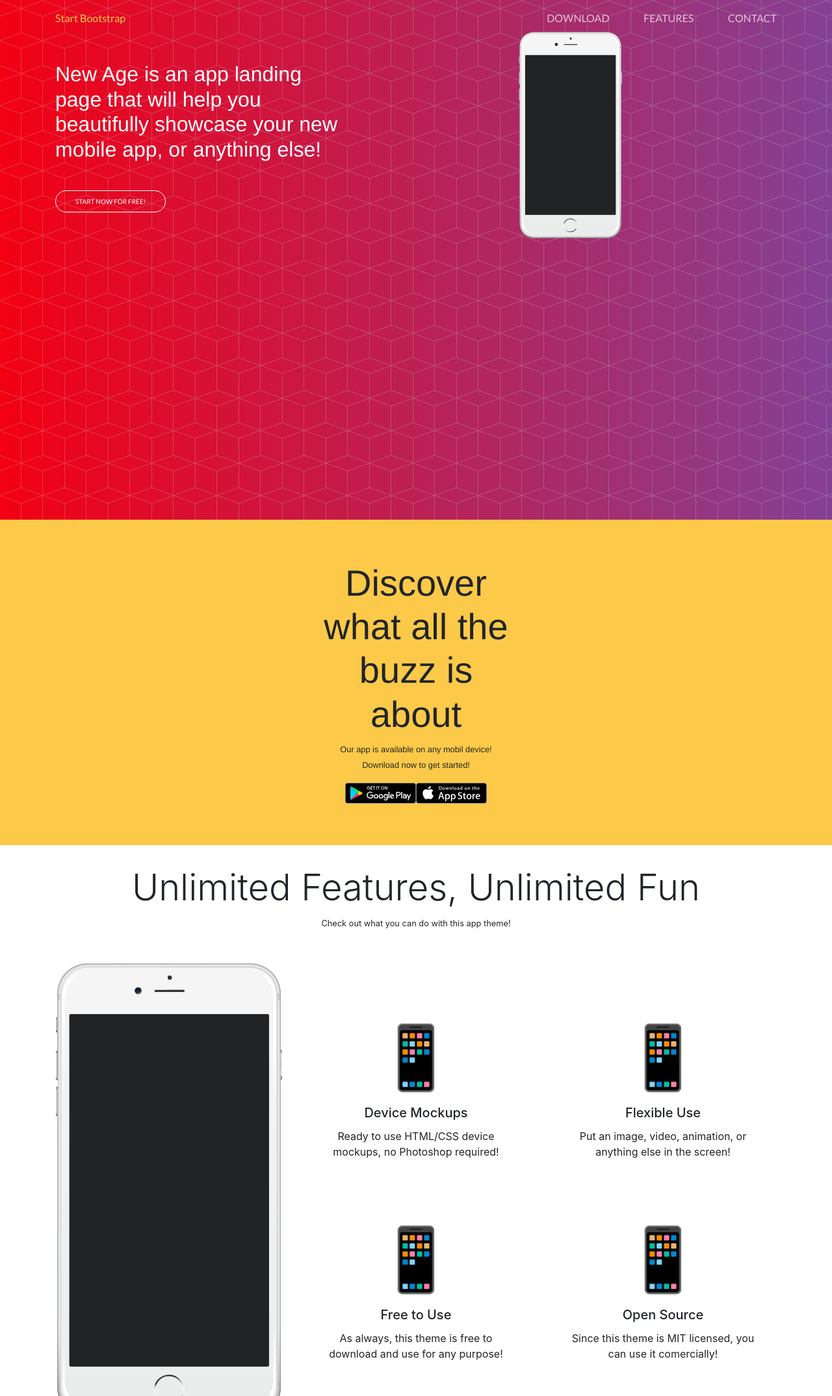
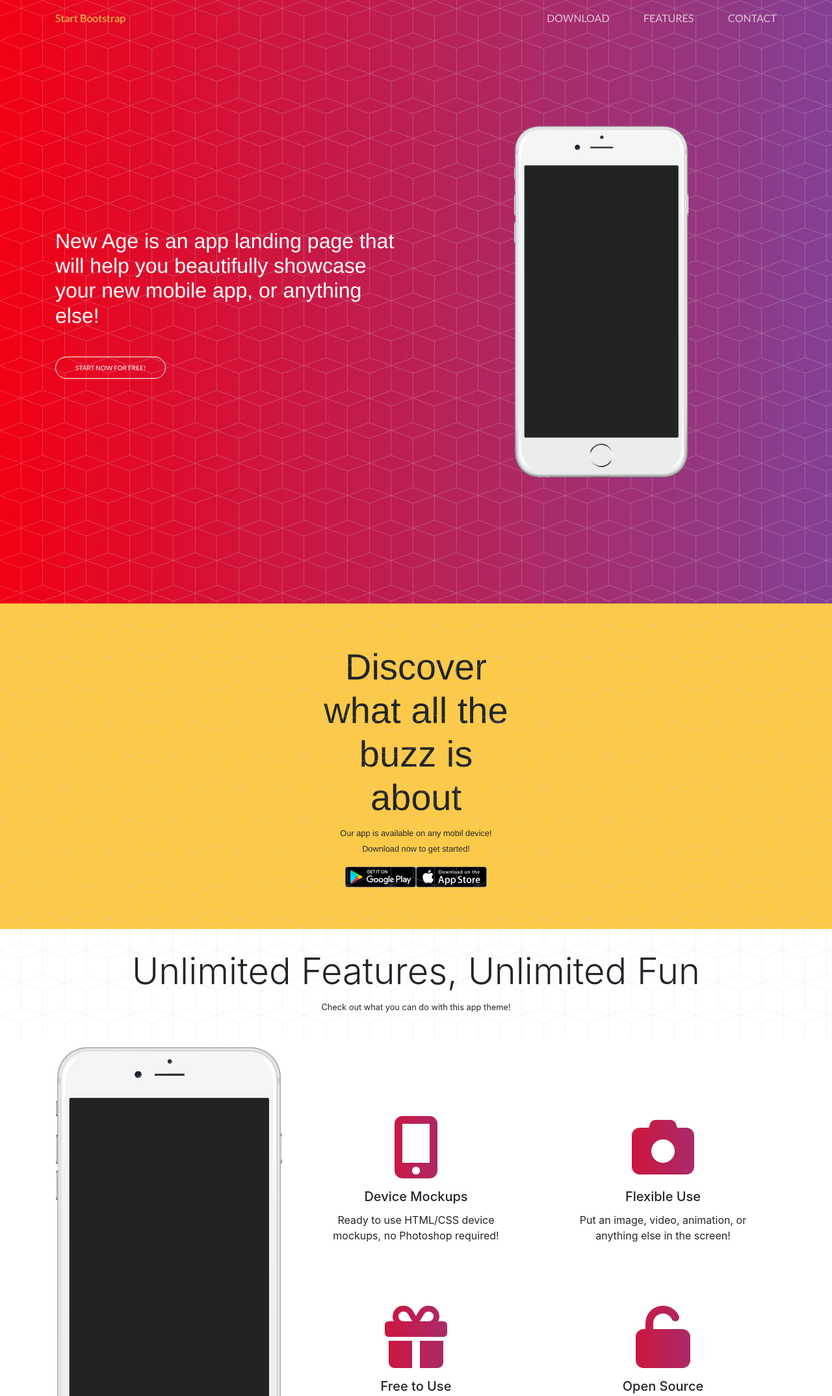
Before and after one commit to Strukturavaltas-03-Frontend-2022/bs-projekt-sitebuilding-bankiszabolcs, a website: page index.html in a window 1280 px wide. Shown: the top 2149 px of the page at 65% size. Drawn offline with nearby package versions, Linux system fonts and the light colour scheme; a web font is replaced by a local one.

Commit message:
nincs kész

```diff
--- a/index.html
+++ b/index.html
@@ -10,16 +10,16 @@
     />
     <link rel="stylesheet" href="style.css" />
     <title>Sitebuilding project</title>
+    <script src="https://kit.fontawesome.com/349ba3caad.js" crossorigin="anonymous"></script>
   </head>
   <body>
-    <div id="firstPage" class="container-fluid py-2 vh-100 px-0">
+    <div id="firstPage" class="container-fluid pt-2  pb-5 px-0">
             <nav class="navbar">
                 <div class="container">
                     <div class="navbar__left">
                         <a href="#" class="start"> Start Bootstrap</a>
                     </div>
                     <div class="navbar__right ">
-
                         <a class="mr-5  menu--item" href="#">Download</a>
                         <a class="mr-5  menu--item" href="#">Features</a>
                         <a class="menu--item" href="#">Contact</a>
@@ -27,20 +27,17 @@
                     </div>
                 </div>
             </nav>
-
-         <main>
-            <div class="container vh-100">
-                <div class="row align-items-center">
-                    <div class="col-lg-5">
+            <div class="container ">
+                <div class="row my-5">
+                    <div class="col-lg-6  my-auto">
                         <h1 class="h2 paragraph mb-5">New Age is an app landing page that will help you beautifully showcase your new mobile app, or anything else!</h1>
                         <div class="btn button">Start now for free!</div>
-                        </div>
-                    <div class="col-lg-7 text-center">
-                        <img src="./img/phone.png" class=" w-25" alt="">
+                    </div>
+                    <div class="col-lg-6 text-center my-5">
+                        <img class="img-fluid w-50 my-5" src="./img/phone.png" alt="">
                     </div>
                 </div>
             </div>
-        </main>
     </div>
     <div class="jumbotron jumbotron-fluid">
         <div class="container w-25 text-center">
@@ -64,13 +61,13 @@
     <div class="container my-5">
     <div class="row">
             <div class="col-lg-4">
-                <img class="w-100" src="./img/phone.png" alt="">
+                <img class="img-fluid" src="./img/phone.png" alt="">
             </div>
             <div class="col-lg-8 my-auto">
                 <div class="row">
                     <div class="col-lg-6 p-5">
                         <div class="card text-center border-0">
-                            <span class="display-1 icon">📱</span>
+                            <i class="fa fa-mobile  display-1 " aria-hidden="true"></i>
                             <h5 class="card-title mt-3">Device Mockups</h5>
                             <div class="card-body p-0">
                               <p class="card-text">Ready to use HTML/CSS device mockups, no Photoshop required!</p>
@@ -79,7 +76,7 @@
                     </div>
                     <div class="col-lg-6 p-5">
                         <div class="card text-center border-0">
-                            <span class="display-1 icon">📱</span>
+                            <i class="fa fa-camera display-1"  aria-hidden="true"></i>
                             <h5 class="card-title mt-3">Flexible Use</h5>
                             <div class="card-body p-0">
                               <p class="card-text">Put an image, video, animation, or anything else in the screen!</p>
@@ -88,7 +85,7 @@
                     </div>
                     <div class="col-lg-6 p-5">
                         <div class="card text-center border-0">
-                            <span class="display-1 icon">📱</span>
+                            <i class="fa fa-gift display-1" aria-hidden="true"></i>
                             <h5 class="card-title mt-3">Free to Use</h5>
                             <div class="card-body p-0">
                             <p class="card-text">As always, this theme is free to download and use for any purpose!</p>
@@ -97,7 +94,7 @@
                     </div>
                     <div class="col-lg-6 p-5">
                         <div class="card text-center border-0">
-                        <span class="display-1 icon">📱</span>
+                        <i class="fa fa-unlock display-1" aria-hidden="true"></i>
                         <h5 class="card-title mt-3">Open Source</h5>
                         <div class="card-body p-0">
                           <p class="card-text">Since this theme is MIT licensed, you can use it comercially!</p>
@@ -123,7 +120,7 @@
     </section>
 
 
-    <!--  <script
+     <script
       src="./node_modules\jquery\dist\jquery.slim.min.js"
       integrity="sha384-KJ3o2DKtIkvYIK3UENzmM7KCkRr/rE9/Qpg6aAZGJwFDMVNA/GpGFF93hXpG5KkN"
       crossorigin="anonymous"
@@ -138,7 +135,8 @@
       integrity="sha384-JZR6Spejh4U02d8jOt6vLEHfe/JQGiRRSQQxSfFWpi1MquVdAyjUar5+76PVCmYl"
       crossorigin="anonymous"
     >
-</script> -->
+</script>
 <script src="./main.js"></script>
+<script src="https://kit.fontawesome.com/349ba3caad.js" crossorigin="anonymous"></script>
   </body>
 </html>
--- a/style.css
+++ b/style.css
@@ -20,7 +20,7 @@ font-family: 'Muli', Helvetica, Arial, sans-serif; */
   content: "";
   display: block;
   width: 100%;
-  height: 100%;
+  height: 200%;
   position: absolute;
   top: 0;
   left: 0;
@@ -113,3 +113,20 @@ font-family: 'Muli', Helvetica, Arial, sans-serif; */
 .iphone {
   max-width: 20%;
 }
+
+/* .fa-mobile {
+  background-image: linear-gradient(90deg, var(--red), var(--purple));
+} */
+
+.fa-mobile,
+.fa-unlock,
+.fa-gift,
+.fa-camera {
+  background-color: #f3ec78;
+  background-image: linear-gradient(90deg, var(--red), var(--purple));
+  background-size: 100%;
+  -webkit-background-clip: text;
+  -moz-background-clip: text;
+  -webkit-text-fill-color: transparent;
+  -moz-text-fill-color: transparent;
+}
```
